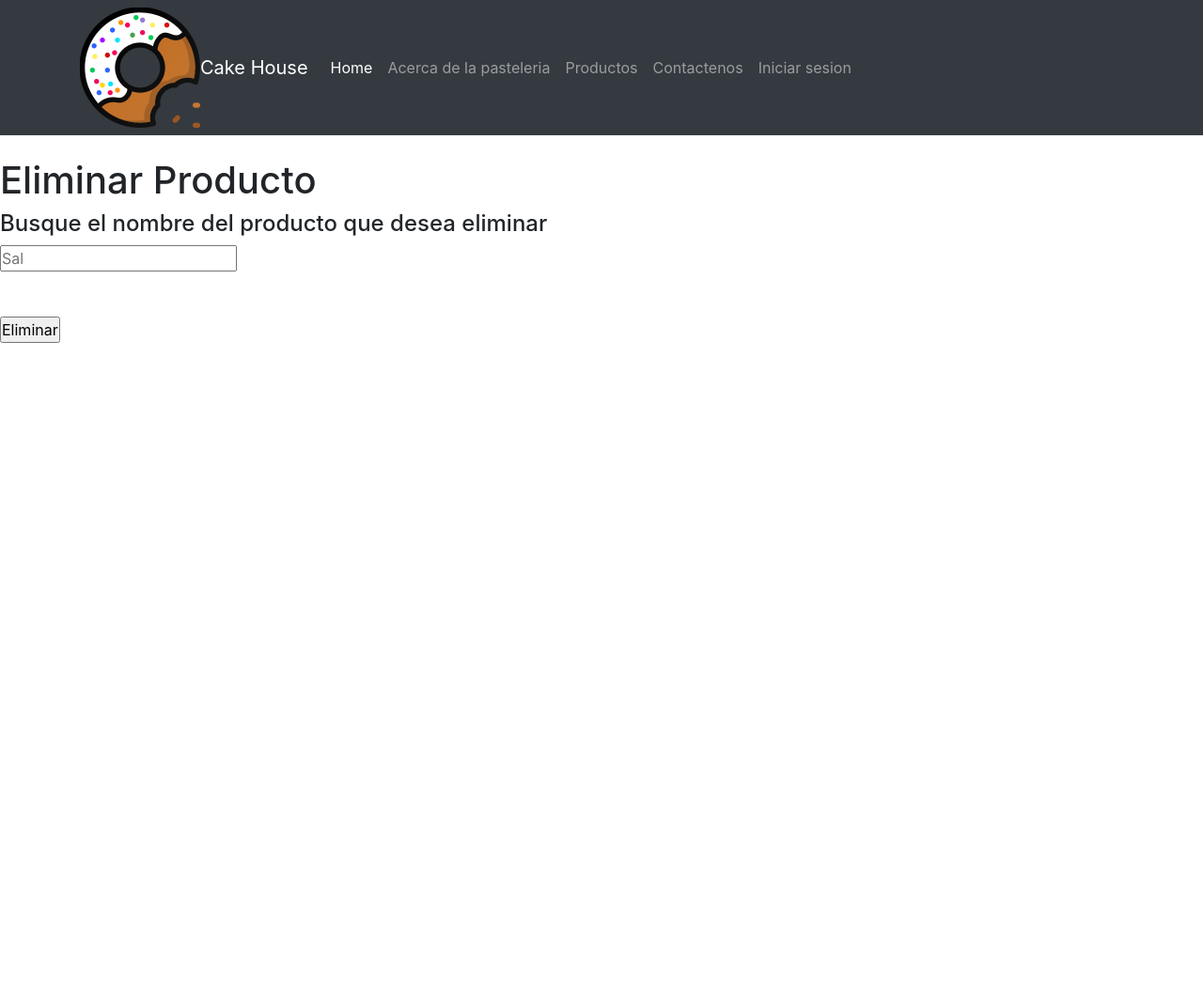
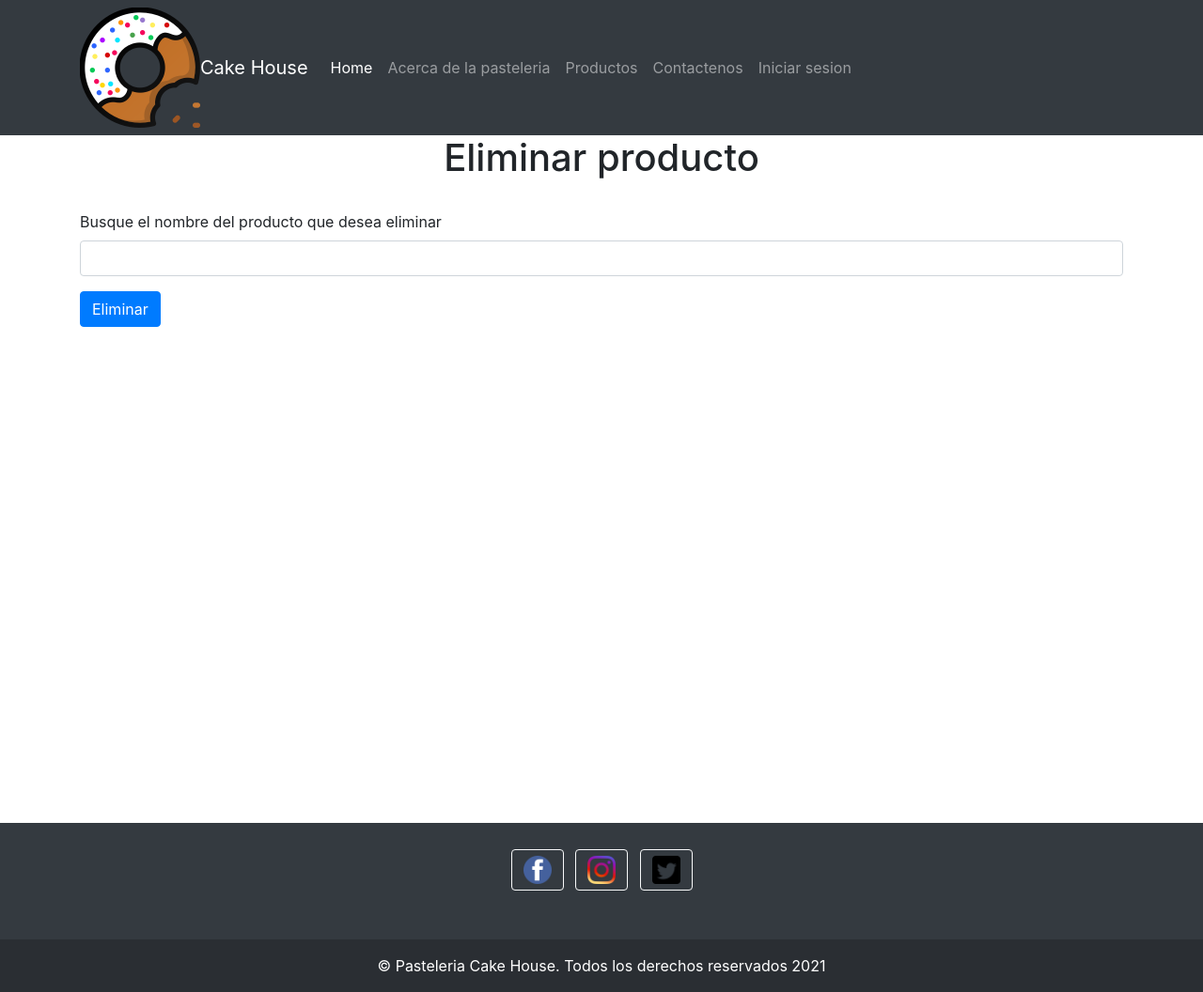
Before and after one commit to Ignacio1809/prueba4, a Django app: template pasteleria/templates/pasteleria/eliminar_producto.html in a window 1280 px wide. Shown: the whole page at 94% size. Before the commit the page ends 365 px from the top, so only its background shows below. Run offline with Django 3.2, Linux system fonts and the light colour scheme; the template is opened without the code that fills it, so the values that code supplies are empty; some libraries are stand-ins or nearby versions.

Commit message:
Se actualiza la pagina eliminar producto

```diff
--- a/pasteleria/templates/pasteleria/eliminar_producto.html
+++ b/pasteleria/templates/pasteleria/eliminar_producto.html
@@ -1,9 +1,8 @@
 {% load static %}
 <link rel="stylesheet" type="text/css" href="{% static 'css/bootstrap.min.css' %}">
 <link rel="stylesheet" type="text/css" href="{% static 'css/style.css' %}">
-<script src="{% static 'js/funciones.js' %}"></script>
-<script src="{% static 'js/jquery-3.6.0.min.js' %}"></script>
-<script src="{% static 'js/bootstrap.min.js' %}"></script>
+
+
 
 <div>
     <nav class="navbar navbar-expand-lg navbar-dark bg-dark">
@@ -18,7 +17,7 @@
             <div class="collapse navbar-collapse" id="navbarsExample07">
                 <ul class="navbar-nav mr-auto">
                     <li class="nav-item active">
-                        <a class="nav-link" href="#">Home <span class="sr-only">(current)</span></a>
+                        <a class="nav-link" href="{% url 'pasteleria:inicio' %}">Home <span class="sr-only">(current)</span></a>
                     </li>
                     <li class="nav-item">
                         <a class="nav-link" href="#">Acerca de la pasteleria</a>
@@ -37,15 +36,88 @@
         </div>
     </nav>
 </div>
+<div style="text-align: center">
+    <h1>Eliminar producto</h1>
+</div>
+<br>
+<form action="{% url 'pasteleria:borrar_producto' %}" id="eliminar_producto" method="post" class="container-sm">
+    {% csrf_token %}
+    <div class="form-row">
+        <div class="form-group col-md-12">
+            <label>Busque el nombre del producto que desea eliminar</label>
+            <input type="text" id="borrar_pro" name="borrar_pro" class="form-control">
+        </div>
+    </div>
+    <button type="submit" class="btn btn-primary">Eliminar</button>
+</form>
+<br>
+<br>
+<br>
+<br>
+<br>
+<br>
+<br>
+<br>
+<br>
+<br>
+<br>
+<br>
+<br>
+<br>
+<br>
+<br>
+<br>
+<br>
+<br>
+<br>
+<br>
 <br>
 
-<h1>Eliminar Producto</h1>
-<form action="{% url 'pasteleria:borrar_producto' %}" method="POST">
-    {% csrf_token %}
-    <h4>Busque el nombre del producto que desea eliminar</h4>
-    <input type="text" name="borrar_pro" required placeholder="Sal">
-    <br>
-    <br>
-    <br>
-    <input type="submit" value="Eliminar">
-</form>
+
+
+<footer class="bg-dark text-center text-white">
+    <!-- Grid container -->
+    <div class="container p-4 pb-0">
+        <!-- Section: Social media -->
+        <section class="mb-4">
+            <!-- Facebook -->
+            <a class="btn btn-outline-light btn-floating m-1" href="#!" role="button"><i
+                    class="fab fa-facebook-f"></i><img src="{% static 'img/facebook.png' %}" style="width: 30px"></a>
+
+            <!-- Twitter -->
+            <a class="btn btn-outline-light btn-floating m-1" href="#!" role="button"><i
+                    class="fab fa-instagram"></i><img src="{% static 'img/instagram.png' %}" style="width: 30px"></a>
+
+            <!-- Google -->
+            <a class="btn btn-outline-light btn-floating m-1" href="#!" role="button"><i class="fab fa-twitter"></i><img
+                    src="{% static 'img/twitter.png' %}" style="width: 30px"></a>
+        </section>
+        <!-- Section: Social media -->
+    </div>
+    <!-- Grid container -->
+
+    <!-- Copyright -->
+    <div class="text-center p-3" style="background-color: rgba(0, 0, 0, 0.2);">
+        © Pasteleria Cake House. Todos los derechos reservados 2021
+    </div>
+    <!-- Copyright -->
+</footer>
+<script src="{% static 'js/jquery-3.6.0.min.js' %}"></script>
+<script src="{% static 'js/bootstrap.min.js' %}"></script>
+
+<script>
+    $(document).ready(function () {
+        $("#eliminar_producto").click(function () {
+            var nombre = $("#borrar_pro").val();
+
+            if (nombre.trim() == "") {
+                document.getElementById("borrar_pro").style.borderColor = "red";
+                return false;
+            }
+            else {
+                document.getElementById("borrar_pro").style.borderColor = "green";
+
+            }
+        });
+    });
+</script>
```
